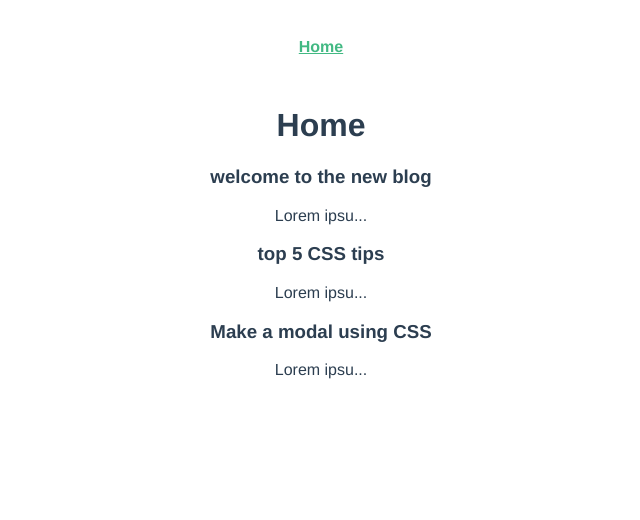
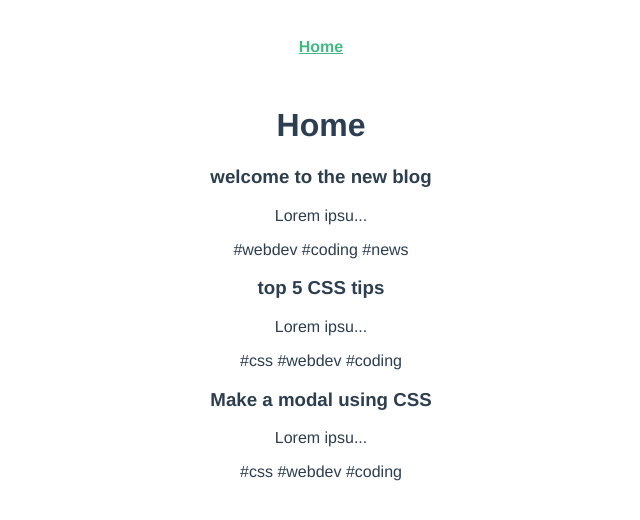
Before and after one commit to alexelmore/vue-blog-project, a Vue app in the folder blog-project/: page / in a window 1280 px wide. Shown: the top 520 px of the page, without its empty margins (319-959 px from the left). Built offline with nearby package versions, Linux system fonts and the light colour scheme; data requests are answered from the project's data file.

Commit message:
output the tags for each single post in the SinglePost Component

```diff
--- a/blog-project/src/components/SinglePost.vue
+++ b/blog-project/src/components/SinglePost.vue
@@ -2,6 +2,7 @@
   <div class="post">
     <h3>{{ post.title }}</h3>
     <p>{{ snippet }}</p>
+    <span v-for="tag in post.tags" :key="tag"> #{{ tag }} </span>
   </div>
 </template>
 
```
